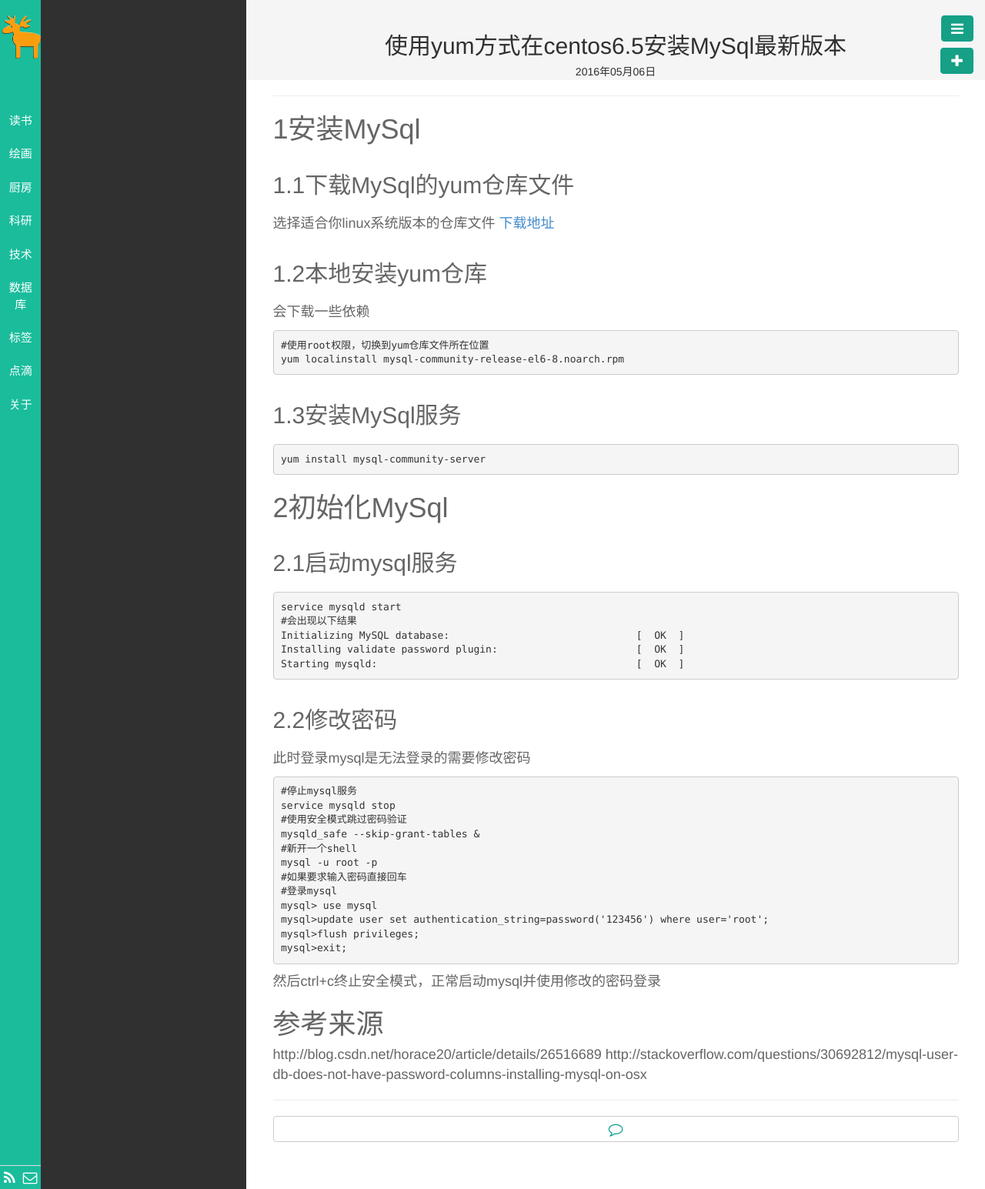
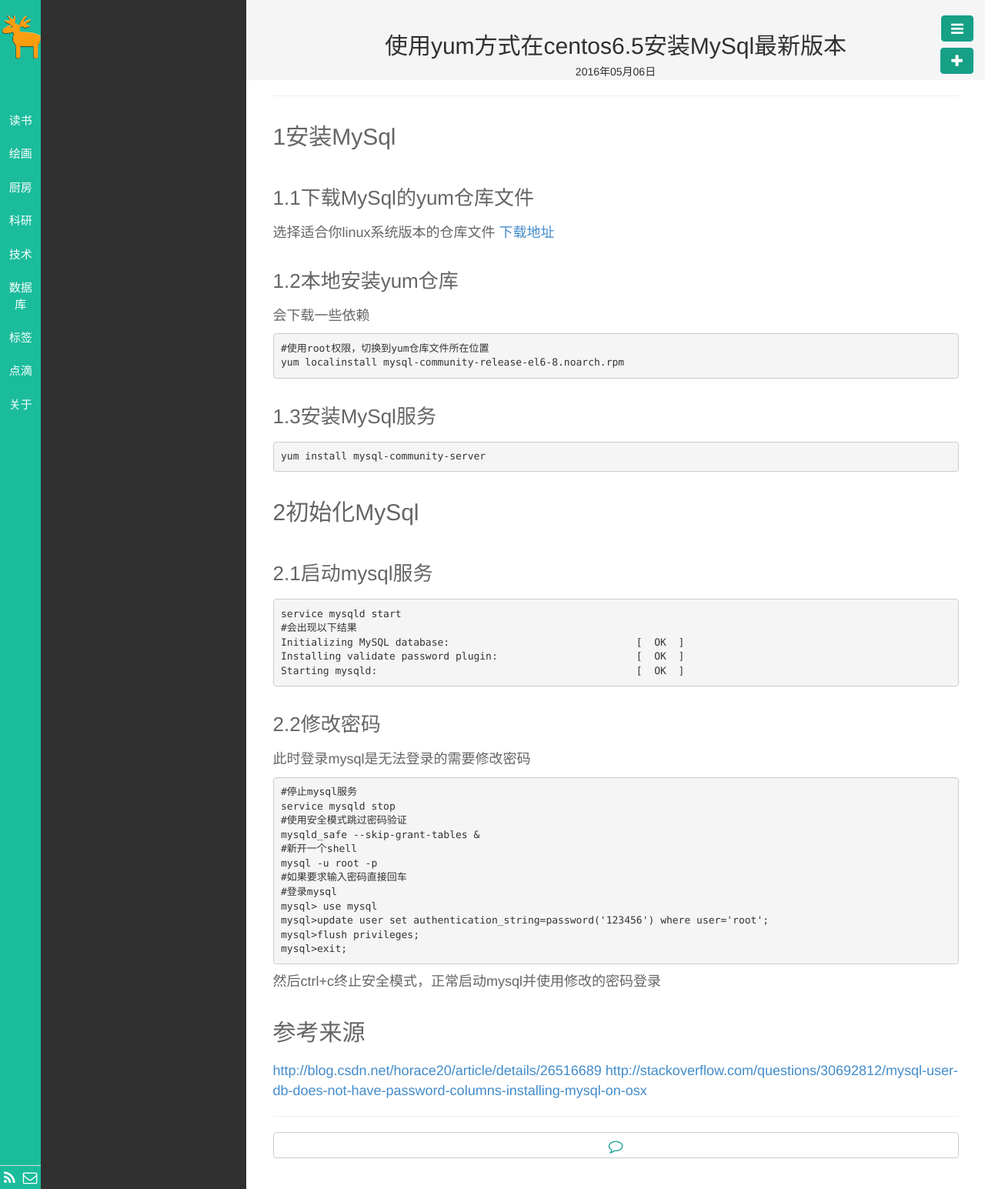
Before and after one commit to napoleon1889/napoleon1889.github.io, a Jekyll site: the page built from _posts/技术/2016-05-06-Linux-MySql-yum.md, in a window 1280 px wide. Shown: the whole page at 77% size. Built offline with Jekyll 4.4.1, drawn with Linux system fonts in a browser that asks for light colours; nearby versions of some CDN libraries; library files that are not in the unit come from our copies; Markdown is read by kramdown in place of the engine named in the settings.

Commit message:
完善格式

````diff
--- a/_posts/技术/2016-05-06-Linux-MySql-yum.md
+++ b/_posts/技术/2016-05-06-Linux-MySql-yum.md
@@ -9,11 +9,12 @@
 
 
 
-#1安装MySql
-##1.1下载MySql的yum仓库文件
+##1安装MySql
+###1.1下载MySql的yum仓库文件
+
 选择适合你linux系统版本的仓库文件
 [下载地址](http://dev.mysql.com/downloads/repo/yum/)
-##1.2本地安装yum仓库
+###1.2本地安装yum仓库
 会下载一些依赖
 
 ```shell
@@ -21,14 +22,14 @@
 yum localinstall mysql-community-release-el6-8.noarch.rpm
 ```
 
-##1.3安装MySql服务
+###1.3安装MySql服务
 
 ```shell
 yum install mysql-community-server
 ```
 
-#2初始化MySql
-##2.1启动mysql服务
+##2初始化MySql
+###2.1启动mysql服务
 
 ```shell
 service mysqld start
@@ -37,7 +38,7 @@
 Installing validate password plugin:                       [  OK  ]
 Starting mysqld:                                           [  OK  ]
 ```
-##2.2修改密码
+###2.2修改密码
 
 此时登录mysql是无法登录的需要修改密码
 
@@ -58,6 +59,7 @@
 
 然后ctrl+c终止安全模式，正常启动mysql并使用修改的密码登录
 
-#参考来源
-http://blog.csdn.net/horace20/article/details/26516689
-http://stackoverflow.com/questions/30692812/mysql-user-db-does-not-have-password-columns-installing-mysql-on-osx
+##参考来源
+
+[http://blog.csdn.net/horace20/article/details/26516689](http://blog.csdn.net/horace20/article/details/26516689)
+[http://stackoverflow.com/questions/30692812/mysql-user-db-does-not-have-password-columns-installing-mysql-on-osx](http://stackoverflow.com/questions/30692812/mysql-user-db-does-not-have-password-columns-installing-mysql-on-osx)
````
